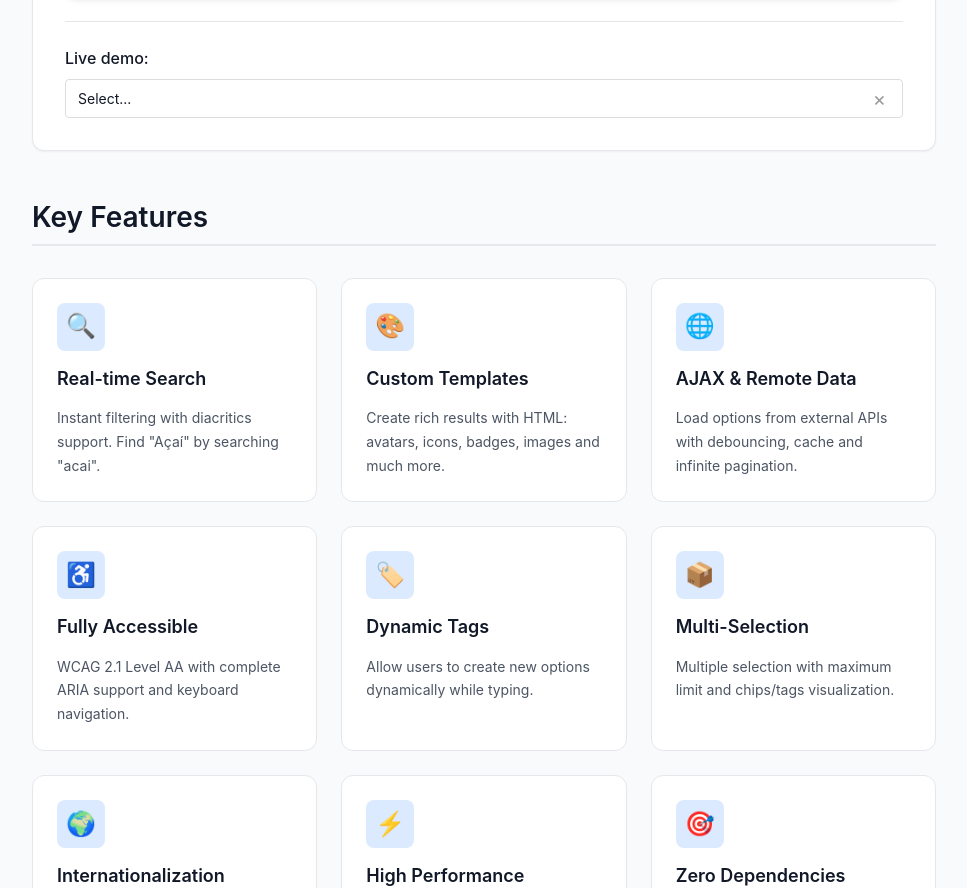
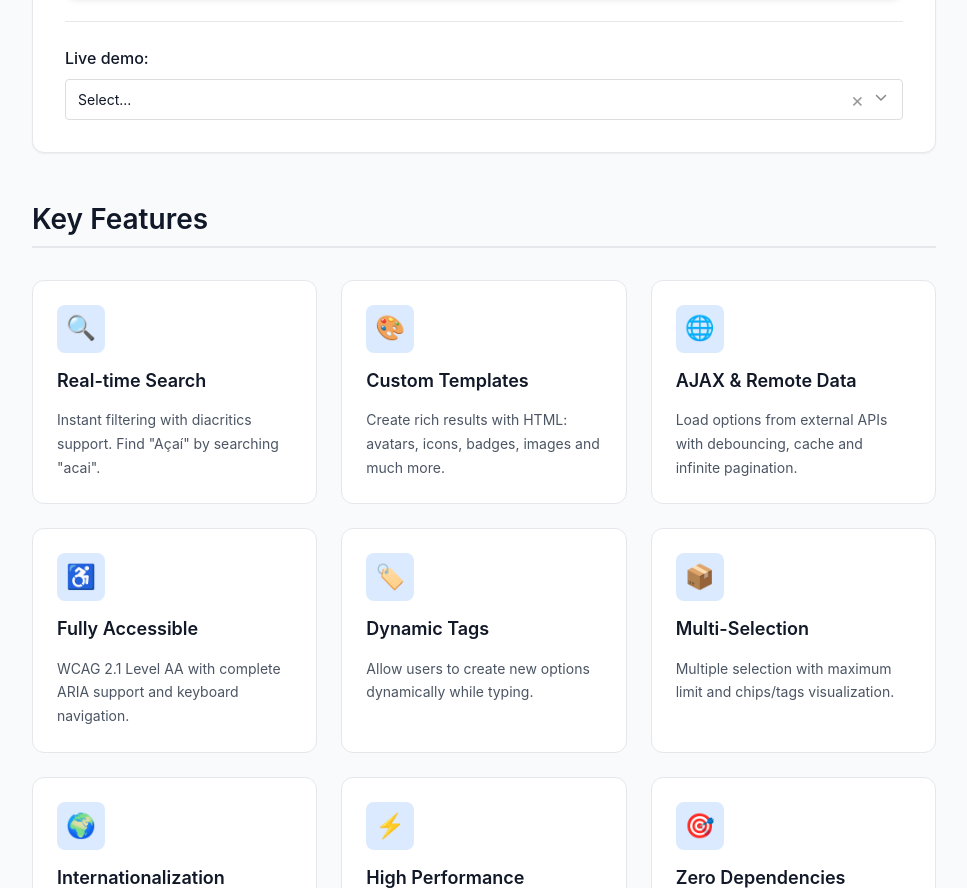
Before and after one commit to AiltonOcchi/vanilla-smart-select, a website with bundled scripts: page docs/en/index.html in a window 1280 px wide. Shown: the part 1287-2175 px from the top of the page, without its empty margins (296-1263 px from the left). Built offline with nearby package versions, Linux system fonts and the light colour scheme.

Commit message:
feat(Selection): add dropdown indicator arrow (#4)
Add a chevron SVG arrow to the selection container to visually
distinguish the component from a plain text input.

- Append absolutely-positioned SVG arrow in all render modes
  (placeholder, single, multiple/tags, AJAX)
- Center vertically via top: 50% + transform: translateY(-50%)
- Arrow re-renders on each state change; duplicates prevented
  by removing previous instance before inserting

Closes #4

```diff
--- a/src/components/Selection.js
+++ b/src/components/Selection.js
@@ -28,7 +28,7 @@
       "aria-haspopup": "listbox",
     });
 
-    // Render placeholder initially
+    // Render placeholder initially (which also appends the arrow)
     this.renderPlaceholder();
 
     return this.container;
@@ -55,6 +55,8 @@
       );
       this.container.appendChild(placeholderEl);
     }
+      // Always add dropdown indicator
+      this._appendDropdownArrow();
   }
 
   /**
@@ -118,6 +120,8 @@
 
       this.container.appendChild(clearBtn);
     }
+      // Always add dropdown indicator
+      this._appendDropdownArrow();
   }
 
   /**
@@ -138,8 +142,31 @@
     });
 
     this.container.appendChild(choicesContainer);
+      // Always add dropdown indicator
+      this._appendDropdownArrow();
   }
 
+    /**
+     * Append dropdown indicator arrow to the selection container
+     */
+    _appendDropdownArrow() {
+      // Remove any existing arrow (avoid duplicates)
+      const prev = this.container.querySelector('.vs-selection__arrow');
+      if (prev) prev.remove();
+      // SVG arrow (chevron-down)
+      const arrow = createElement('span', {
+        className: 'vs-selection__arrow',
+        'aria-hidden': 'true',
+        tabindex: '-1',
+      });
+      // Inline SVG for crisp rendering
+      arrow.innerHTML = `
+        <svg width="18" height="18" viewBox="0 0 18 18" fill="none" xmlns="http://www.w3.org/2000/svg">
+          <path d="M4.5 7.5L9 12L13.5 7.5" stroke="#888" stroke-width="1.5" stroke-linecap="round" stroke-linejoin="round"/>
+        </svg>
+      `;
+      this.container.appendChild(arrow);
+    }
   /**
    * Render a single choice (tag) in multiple select
    * @param {Object} item - Item to render
--- a/src/styles/core.css
+++ b/src/styles/core.css
@@ -65,6 +65,24 @@
 .vs-dropdown--open {
   display: block;
 }
+
+/* Dropdown indicator arrow */
+.vs-selection__arrow {
+  position: absolute;
+  top: 50%;
+  right: 0.15em;
+  transform: translateY(-50%);
+  line-height: 0;
+  pointer-events: none;
+  z-index: 2;
+}
+.vs-selection__arrow svg {
+  display: block;
+  width: 1.1em;
+  height: 1.1em;
+}
+
+
 
 /* Results container */
 .vs-results {
--- a/src/styles/vanilla-smart-select.css
+++ b/src/styles/vanilla-smart-select.css
@@ -106,6 +106,8 @@
   list-style: none;
   margin: 0;
   padding: 0;
+  flex: 1;
+  min-width: 0;
 }
 
 .vs-selection__choice {
@@ -133,7 +135,7 @@
 .vs-container--default .vs-selection {
   border: 1px solid #ddd;
   border-radius: 4px;
-  padding: 8px 12px;
+  padding: 8px 12px; /* arrow is absolutely positioned, no extra padding needed */
   background: #fff;
   min-height: 38px;
   transition: border-color 0.15s ease-in-out, box-shadow 0.15s ease-in-out;
@@ -230,6 +232,11 @@
 
 /* Placeholder */
 .vs-container--default .vs-selection__placeholder {
+  flex: 1;
+  min-width: 0;
+  overflow: hidden;
+  text-overflow: ellipsis;
+  white-space: nowrap;
   color: #999;
   font-style: italic;
   user-select: none;
```
Also changed, not shown: dist/vanilla-smart-select.cjs.js, dist/vanilla-smart-select.css, dist/vanilla-smart-select.esm.js, dist/vanilla-smart-select.js, dist/vanilla-smart-select.min.css, dist/vanilla-smart-select.min.js, docs/css/vanilla-smart-select.min.css, docs/js/vanilla-smart-select.min.js, 6 other files.
